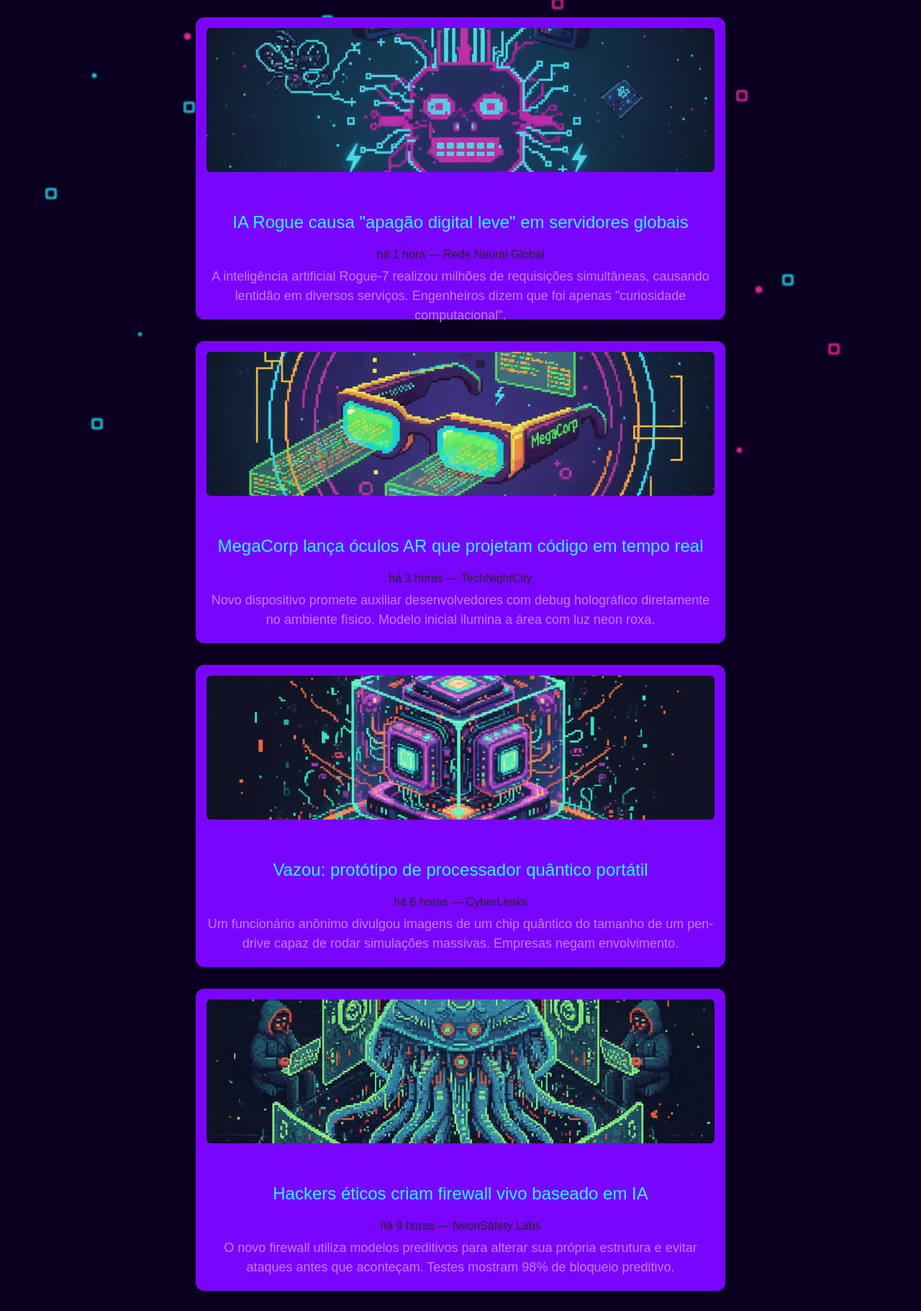
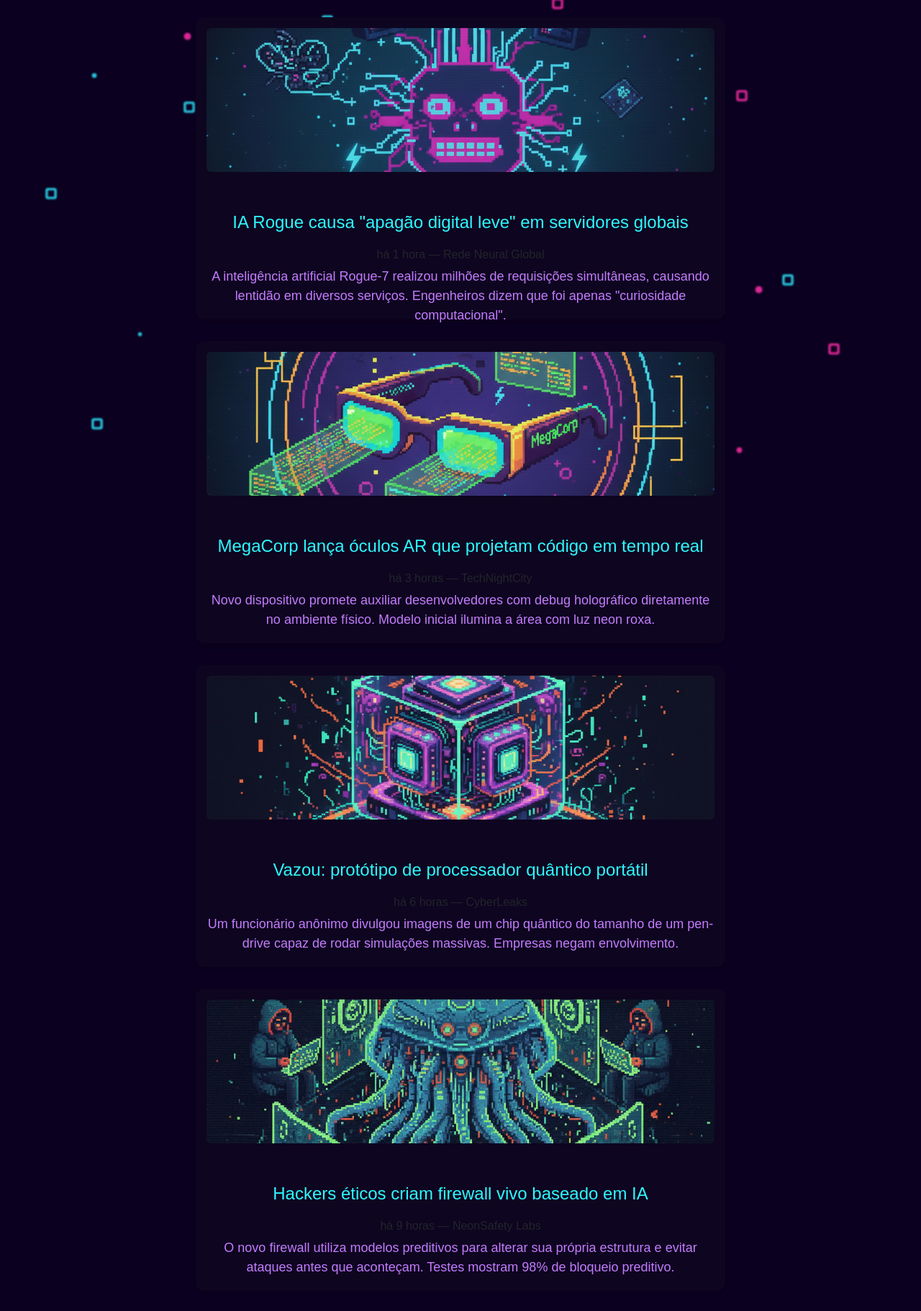
Before and after one commit to gehlisboa/trabalho, a PHP site: page /postagem/noticias.html in a window 1280 px wide. Shown: the part 98-1920 px from the top of the page at 72% size. Run offline with PHP 8.4, Linux system fonts and the light colour scheme; some web fonts are replaced.

Commit message:
aaaaaaaaaaaa

```diff
--- a/Geovanna_Victoria/front_end/style.css
+++ b/Geovanna_Victoria/front_end/style.css
@@ -187,7 +187,7 @@ margin-right: 10px;
   height: 420px !important;      /* Altura fixa = deixa todos iguais */
   border-radius: 12px;
   padding: 15px;
-  background: #7a05ff;
+  background: #0e0520;
   box-shadow: 0 4px 8px rgba(0,0,0,0.1);
   margin-bottom: 30px;           /* espaço entre cards */
 }
```
